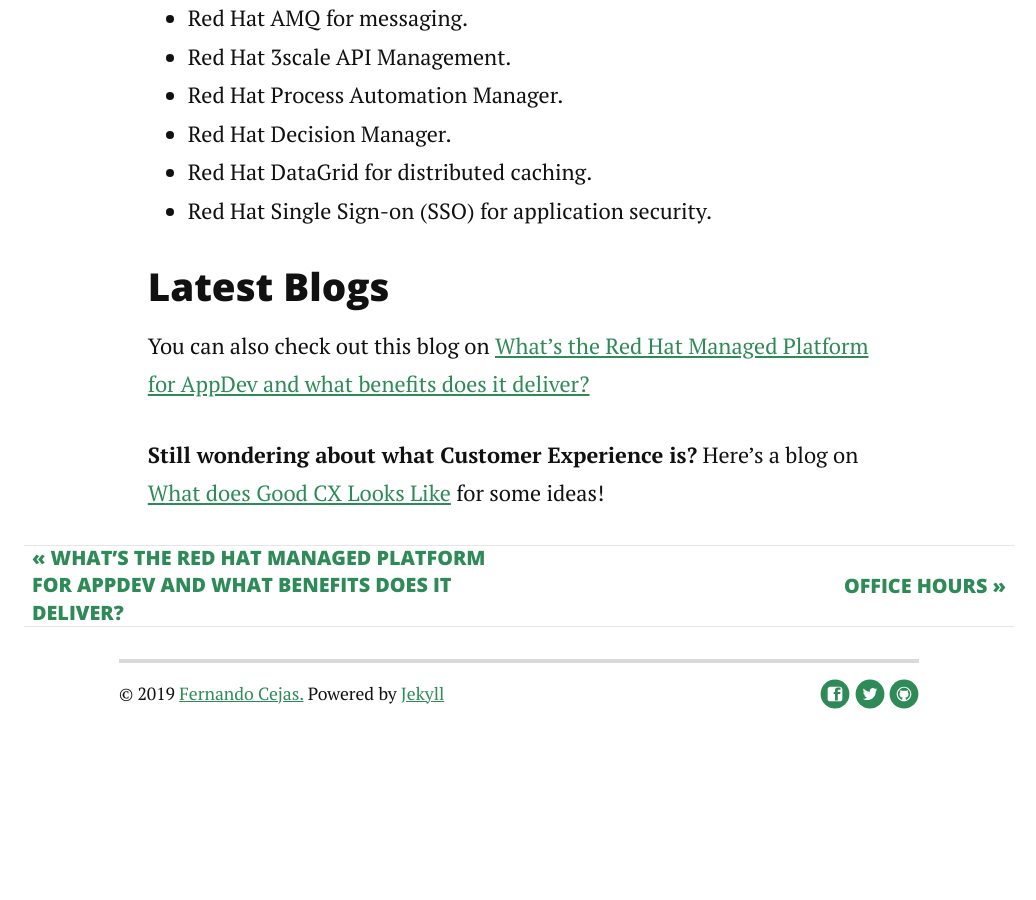
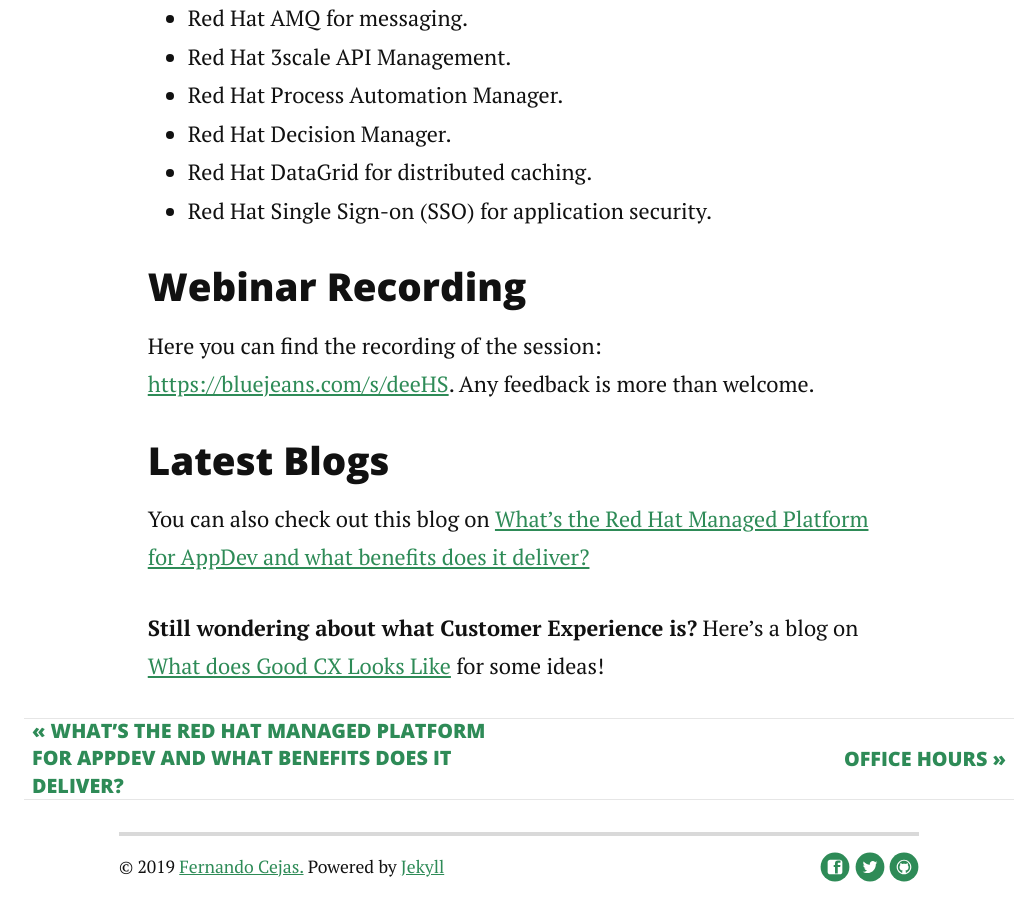
Before and after one commit to redhat-hackathon/redhat-hackathon.github.io, a Jekyll site: the page built from _posts/2019-20-09-update-upcoming-webinar-the-red-hat-open-source-stack.markdown, in a window 1280 px wide and 900 px high, scrolled down 1401 px. Shown: the whole window, without its empty margins (121-1157 px from the left). Built offline with Jekyll 4.4.1, drawn with Linux system fonts in a browser that asks for light colours; nearby versions of some CDN libraries; before the commit the page ends 2151 px from its top, so only the background shows below that.

Commit message:
Add webinar recording url to the blog post.

```diff
--- a/_posts/2019-20-09-update-upcoming-webinar-the-red-hat-open-source-stack.markdown
+++ b/_posts/2019-20-09-update-upcoming-webinar-the-red-hat-open-source-stack.markdown
@@ -22,6 +22,10 @@
  - Red Hat DataGrid for distributed caching.
  - Red Hat Single Sign-on (SSO) for application security.
 
+### Webinar Recording
+Here you can find the recording of the session: [https://bluejeans.com/s/deeHS](https://bluejeans.com/s/deeHS). Any feedback is more than welcome.
+
+
 ### Latest Blogs
 You can also check out this blog on [What’s the Red Hat Managed Platform for AppDev and what benefits does it deliver?](https://redhat-hackathon.github.io/blog/what-is-the-red-hat-managed-platform-for-app-dev/)
 
```
